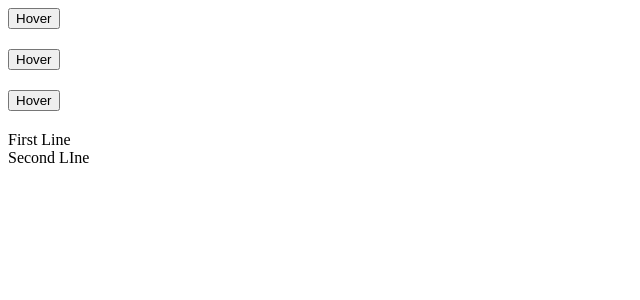
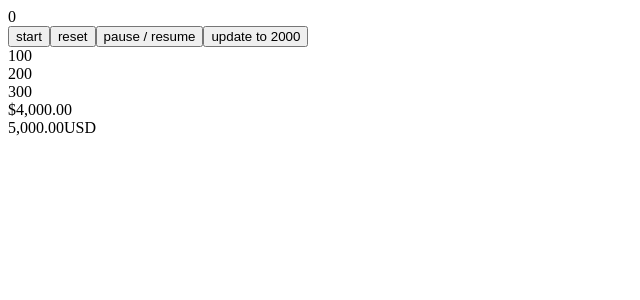
Before and after one commit to liar88828/tutor-practical-react, a React (Vite) app: page / in a window 1280 px wide. Shown: the top 300 px of the page, without its empty margins (0-640 px from the left). Built offline with nearby package versions, Linux system fonts and the light colour scheme.

Commit message:
5 ReactCountUp

```diff
--- a/package.json
+++ b/package.json
@@ -12,6 +12,7 @@
     "@tippyjs/react": "^4.2.6",
     "date-fns": "^2.29.3",
     "react": "^18.2.0",
+    "react-countup": "^6.4.1",
     "react-dom": "^18.2.0",
     "react-icon": "^1.0.0",
     "react-icons": "^4.7.1",
--- a/src/App.jsx
+++ b/src/App.jsx
@@ -6,6 +6,7 @@
 // import {ReactModal} from "./component/ReactModal.jsx";
 
 import ReactTippy from "./component/ReactTippy.jsx";
+import ReactCountUp from "./component/ReactCountUp.jsx";
 
 function App() {
 
@@ -14,7 +15,8 @@ function App() {
 				{/*<Icons/>*/}
 				{/*<ReactToastify/>*/}
 				{/*<ReactModal/>*/}
-				<ReactTippy/>
+				{/*<ReactTippy/>*/}
+				<ReactCountUp/>
 			</div>
 	)
 }
--- /dev/null
+++ b/src/component/ReactCountUp.jsx
@@ -0,0 +1,58 @@
+import CountUp, {useCountUp} from 'react-countup'
+import {useRef} from "react";
+
+function ReactCountUp() {
+	const countUpRef = useRef(null);
+	const {
+		start,
+		pauseResume,
+		reset,
+		update
+	} = useCountUp(
+			{
+				ref: countUpRef,
+				start: 0,
+				end: 1000,
+				duration: 5,
+				delay: 1000
+			})
+
+
+	return (<div>
+		<div>
+			<div ref={countUpRef}/>
+			<button onClick={start}> start</button>
+			<button onClick={reset}>reset</button>
+			<button onClick={pauseResume}>pause / resume</button>
+			<button onClick={() => update(2000)}> update to 2000</button>
+
+		</div>
+		<CountUp end={100}/>
+		<br/>
+		<CountUp end={200}
+		         duration={2}/>
+		<br/>
+		<CountUp
+				end={300}
+				duration={2}
+				start={500}/>
+		<br/>
+		<CountUp
+				end={4000}
+				duration={2}
+				start={50}
+				prefix={'$'}
+				decimals={2}/>
+		<br/>
+		<CountUp
+				end={5000}
+				duration={2}
+				start={50}
+				suffix={'USD'}
+				decimals={2}/>
+
+
+	</div>);
+}
+
+export default ReactCountUp;
```
Also changed, not shown: 1 other file (tests, documents, lock files or other folders).
